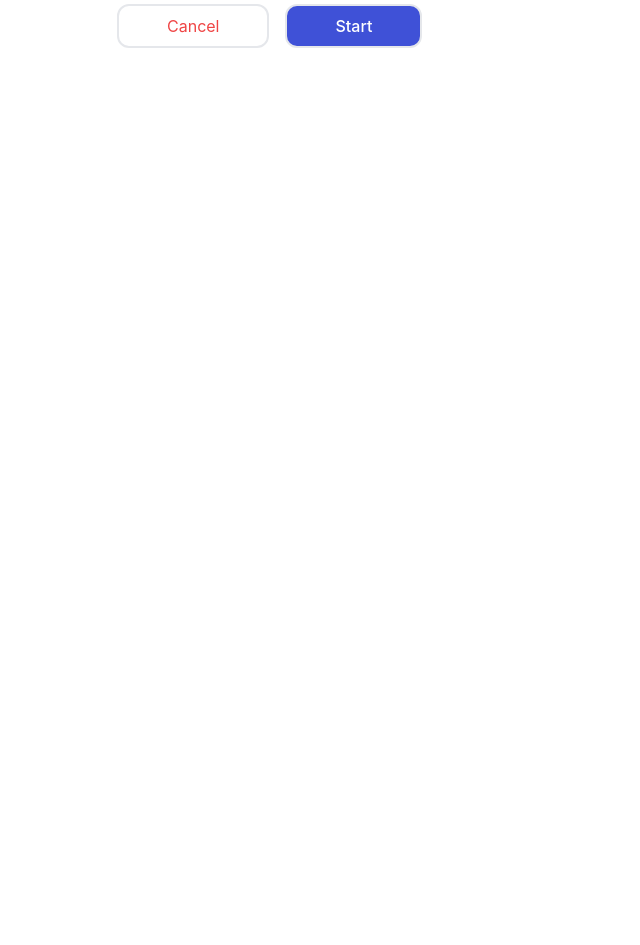
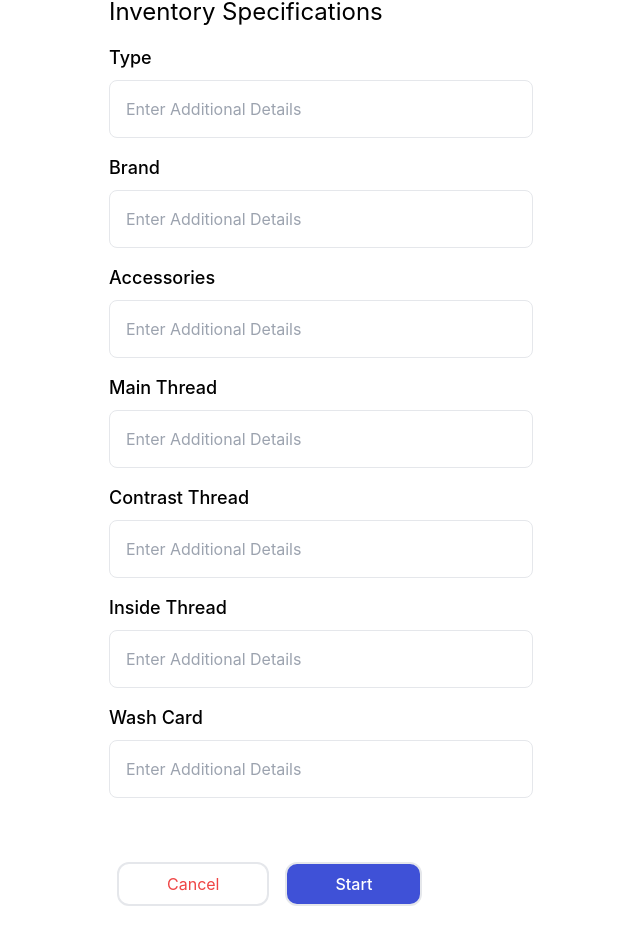
Before and after one commit to pdmahendra/inv-management-frontend, a React (Vite) app: page /view-lifecycle/start-new in a window 1280 px wide. Shown: the part 855-1800 px from the top of the page, without its empty margins (211-851 px from the left). Before the commit the page ends 943 px from the top, so only its background shows below. Built offline with nearby package versions, Linux system fonts and the light colour scheme; no server answers; sample sign-in values are in the browser's storage.

Commit message:
added inventory specifications fields on start viewlifecycle page

```diff
--- a/src/pages/StartNewViewLifecyclePage.jsx
+++ b/src/pages/StartNewViewLifecyclePage.jsx
@@ -189,6 +189,117 @@ const StartNewLifecyclePage = () => {
             placeholder="Enter Additional Details"
           />
         </div>{" "}
+        <div>
+          <h1 className="text-2xl sm:pt-14 max-sm:pl-16">
+            Inventory Specifications
+          </h1>
+          <div className="mt-4">
+            <label className="block mb-2 text-lg font-medium" htmlFor="type">
+              Type{" "}
+            </label>
+            <input
+              type="Textarea"
+              id="type"
+              name="type"
+              onChange={(e) => setAddInfo(e.target.value)}
+              className="w-full px-4 py-4 border rounded-lg sm:w-[50%]"
+              placeholder="Enter Additional Details"
+            />
+          </div>{" "}
+          <div className="mt-4">
+            <label className="block mb-2 text-lg font-medium" htmlFor="brand">
+              Brand{" "}
+            </label>
+            <input
+              type="Textarea"
+              id="brand"
+              name="brand"
+              onChange={(e) => setAddInfo(e.target.value)}
+              className="w-full px-4 py-4 border rounded-lg sm:w-[50%]"
+              placeholder="Enter Additional Details"
+            />
+          </div>{" "}
+          <div className="mt-4">
+            <label
+              className="block mb-2 text-lg font-medium"
+              htmlFor="accessories"
+            >
+              Accessories{" "}
+            </label>
+            <input
+              type="Textarea"
+              id="accessories"
+              name="accessories"
+              onChange={(e) => setAddInfo(e.target.value)}
+              className="w-full px-4 py-4 border rounded-lg sm:w-[50%]"
+              placeholder="Enter Additional Details"
+            />
+          </div>{" "}
+          <div className="mt-4">
+            <label
+              className="block mb-2 text-lg font-medium"
+              htmlFor="mainThread"
+            >
+              Main Thread{" "}
+            </label>
+            <input
+              type="Textarea"
+              id="mainThread"
+              name="mainThread"
+              onChange={(e) => setAddInfo(e.target.value)}
+              className="w-full px-4 py-4 border rounded-lg sm:w-[50%]"
+              placeholder="Enter Additional Details"
+            />
+          </div>{" "}
+          <div className="mt-4">
+            <label
+              className="block mb-2 text-lg font-medium"
+              htmlFor="contrastThread"
+            >
+              Contrast Thread{" "}
+            </label>
+            <input
+              type="Textarea"
+              id="contrastThread"
+              name="contrastThread"
+              onChange={(e) => setAddInfo(e.target.value)}
+              className="w-full px-4 py-4 border rounded-lg sm:w-[50%]"
+              placeholder="Enter Additional Details"
+            />
+          </div>{" "}
+          <div className="mt-4">
+            <label
+              className="block mb-2 text-lg font-medium"
+              htmlFor="insideThread"
+            >
+              Inside Thread{" "}
+            </label>
+            <input
+              type="Textarea"
+              id="insideThread"
+              name="insideThread"
+              onChange={(e) => setAddInfo(e.target.value)}
+              className="w-full px-4 py-4 border rounded-lg sm:w-[50%]"
+              placeholder="Enter Additional Details"
+            />
+          </div>{" "}
+          <div className="mt-4">
+            <label
+              className="block mb-2 text-lg font-medium"
+              htmlFor="washCard"
+            >
+              Wash Card{" "}
+            </label>
+            <input
+              type="Textarea"
+              id="washCard"
+              name="washCard"
+              onChange={(e) => setAddInfo(e.target.value)}
+              className="w-full px-4 py-4 border rounded-lg sm:w-[50%]"
+              placeholder="Enter Additional Details"
+            />
+          </div>{" "}
+        </div>
       </div>
       <div className="pt-8 ml-10 flex justify-start items-center gap-4">
         <button className="text-red-500 px-12 py-2 border-2 rounded-xl">
```
